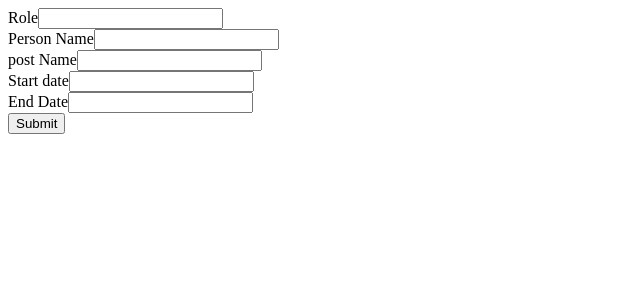
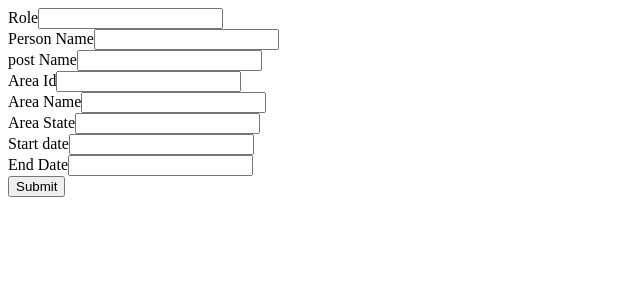
Before and after one commit to sweemeng/sinar_popit_ui, a Flask app: page /editmembership/1 in a window 1280 px wide. Shown: the top 300 px of the page, without its empty margins (0-640 px from the left). Run offline with Flask 2, Linux system fonts and the light colour scheme; data that the repository does not hold is empty; some libraries are stand-ins or nearby versions.

Commit message:
Implementation of adding area and editting membership

```diff
--- a/posthack/server.py
+++ b/posthack/server.py
@@ -39,6 +39,14 @@ def add_post(organization_id):
             data["end_date"] = request.form["end_date"]
         data["organization_id"] = organization_id
 
+        area = {}
+        if request.form.get("area_id"):
+            area["id"] = request.form["area_id"]
+            area["name"] = request.form["area_name"]
+            area["state"] = request.form["area_state"]
+        if area:
+            data["area"] = area
+
         url = "%s/%s" % (POPIT_ENDPOINT, "posts")
 
         r = requests.post(url, data=data, headers=headers,verify=False)
@@ -68,7 +76,7 @@ def edit_membership(membership_id):
                 area = {}
                 area["id"] = request.form['area_id']
                 area["name"] = request.form["area_name"]
-                area["state"] = request.form["state"]
+                area["state"] = request.form["area_state"]
                 data["area"] = area
 
 
@@ -173,6 +181,15 @@ def create_membership(organizations_id):
         }
         if request.form["end_date"]:
             data["end_date"]  = request.form["end_date"]
+
+        area = {}
+        if request.form["area_id"]:
+            area["id"] = request.form["area_id"]
+            area["state"] = request.form["area_state"]
+            area["name"] = request.form["area_name"]
+
+        if area:
+            data["area"] =  area
         url = "%s/%s/" % (POPIT_ENDPOINT, "memberships")
         r = requests.post(url, headers=headers, data=data, verify=False)
         if r.status_code != 200:
--- a/posthack/templates/addpost.html
+++ b/posthack/templates/addpost.html
@@ -8,7 +8,9 @@
 <form method="post" action="/addpost/{{organization_id}}">
     <label for="name">Name</label><input id="name" type="text" name="name"/><br/>
     <label for="role">Role</label><input id="role" type="text" name="role"/><br/>
-
+    <label for="area_id">Area Id</label><input id="area_id" type="text" name="area_id"/><br/>
+    <label for="area_name">Area Name</label><input id="area_name" type="text" name="area_name"/><br/>
+    <label for="area_state">Area State</label><input id="area_state" type="text" name="area_state"/><br/>
     <label for="start_date">Start Date</label><input id="start_date" type="text" name="start_date"/><br/>
     <label for="end_date">End Date</label><input id="end_date" type="text" name="end_date"/><br/>
     <input type="submit" value="create"/>
--- a/posthack/templates/edit_memberships.html
+++ b/posthack/templates/edit_memberships.html
@@ -83,7 +83,13 @@
     <input type="hidden" id="person_id" name="person_id" value="{{membership['person_id']}}"/>
     <label for="post_name">post Name</label><input type="text" id="post_name" name="post_name" value="{{post['label']}}"><br/>
     <input type="hidden" id="post_id" name="post_id" value="{{membership['post_id']}}">
-
+    <!-- add value for area -->
+    <label for="area_id">Area Id</label><input id="area_id" type="text" name="area_id"
+                                               value="{{ membership['area']['id'] }}"><br/>
+    <label for="area_name">Area Name</label><input id="area_name" type="text" name="area_name"
+        value="{{ membership['area']['name']}}"><br/>
+    <label for="area_state">Area State</label><input id="area_state" type="text" name="area_state"
+        value="{{ membership['area']['state']}}"><br/>
     <label for="start_date">Start date</label><input type="text" id="start_date" name="start_date" value="{{membership['start_date']}}"/><br/>
     <label for="end_date">End Date</label><input type="text" id="end_date" name="end_date" value="{{membership['end_date']}}"/><br/>
     <input type="submit"/>
```
